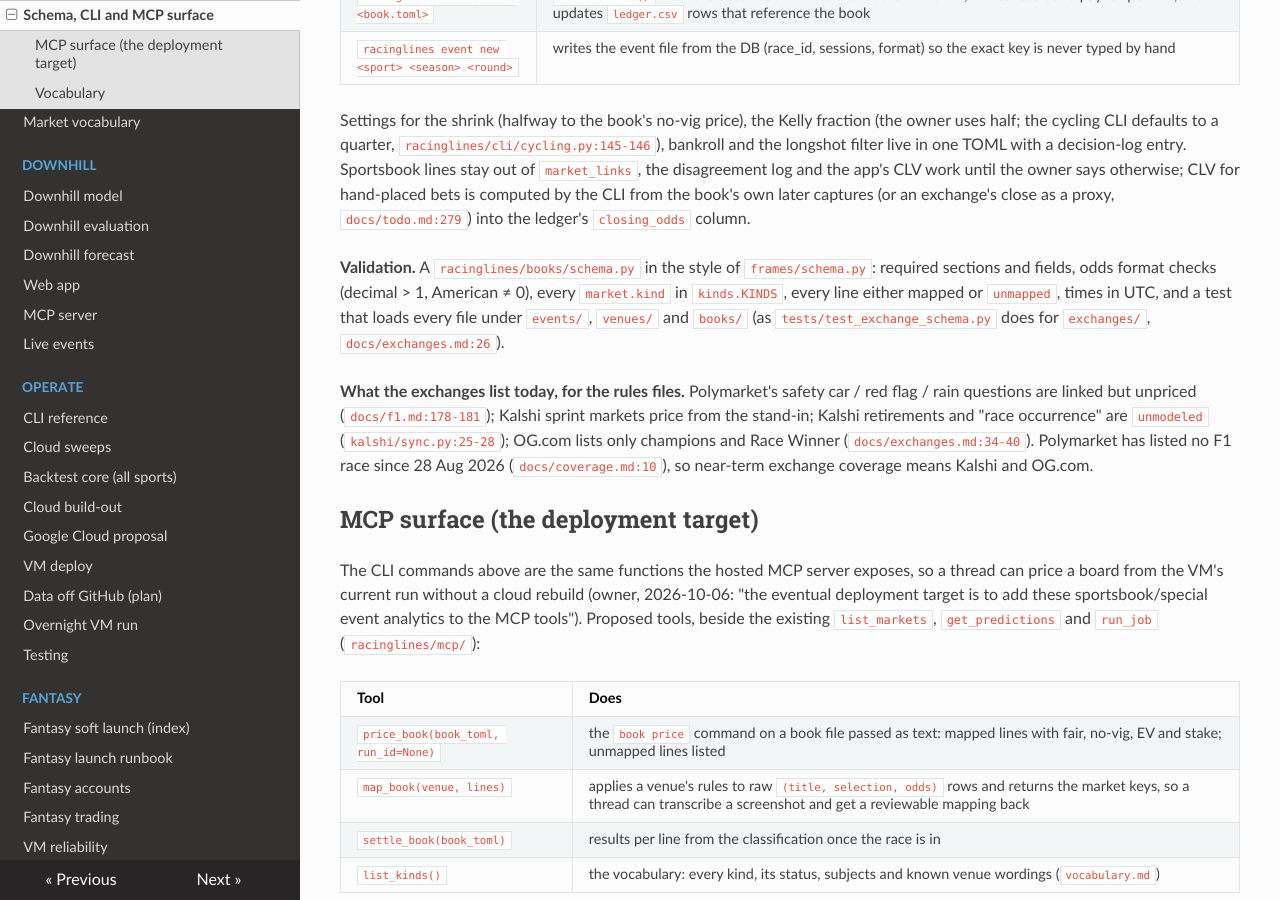
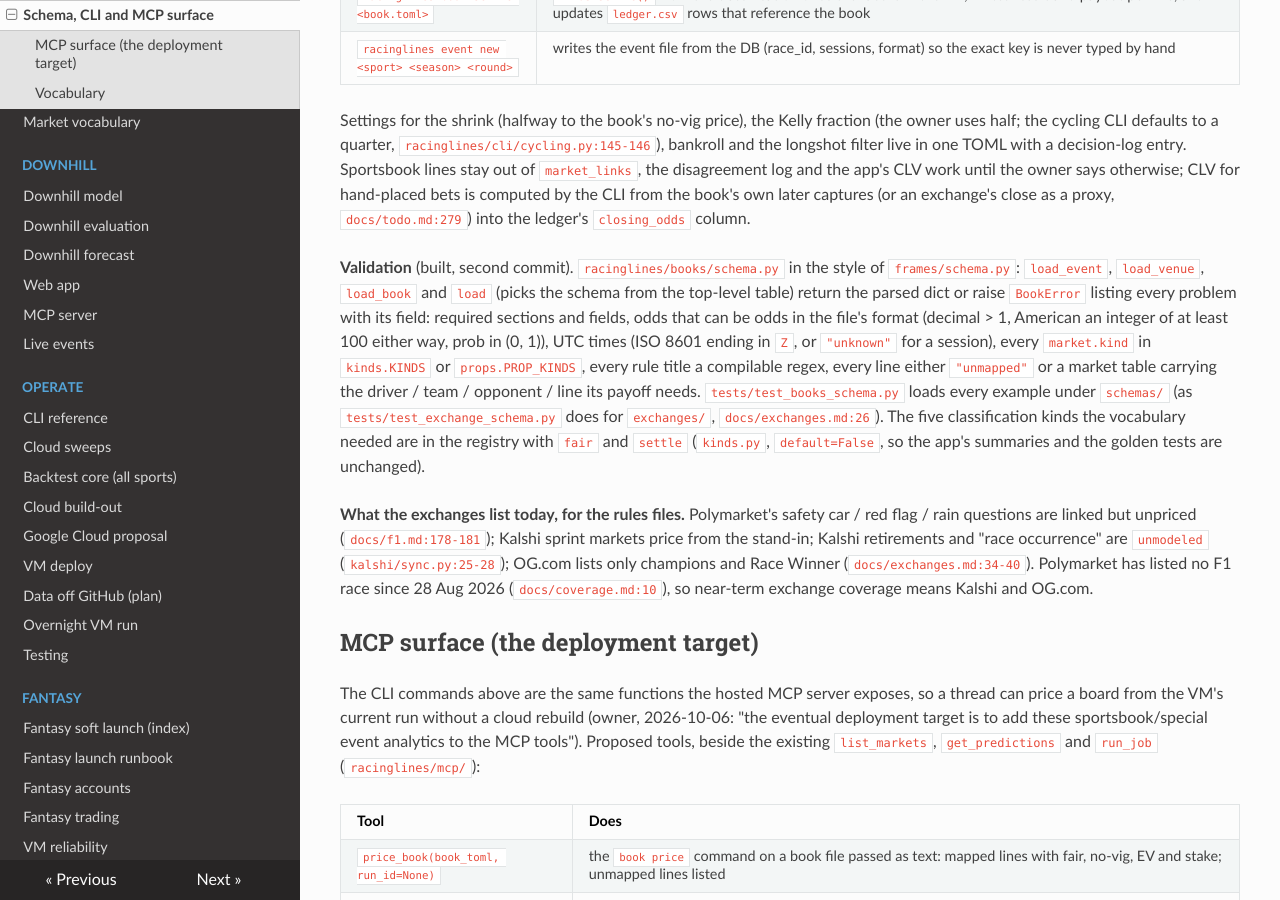
Before and after one commit to lalligagger/racinglines-public, an MkDocs documentation site: the page built from docs/sportsbook/index.md, in a window 1280 px wide and 900 px high, scrolled down 1435 px. Built offline with MkDocs 1.6.1, drawn with Linux system fonts in a browser that asks for light colours; nearby versions of some CDN libraries; some of the changed text lies outside the part shown.

Commit message:
[nice] Sportsbook design page: the validator and the five kinds are built, say so
docs/sportsbook/index.md said the draft examples lived only in the project library and that nothing in the repo
read them, and described the validator in the future tense with a looser American-odds check (non-zero) than the
one built (an integer of at least 100 either way). Both paragraphs now describe racinglines/books/schema.py and
the five registry kinds as they are in the previous commit. Docs only.

Co-Authored-By: Claude Fable 5.1 <noreply@anthropic.com>
Claude-Session: https://claude.ai/code/session_01JCcxH5fvPauqd9wjRrvgf6

```diff
--- a/docs/sportsbook/index.md
+++ b/docs/sportsbook/index.md
@@ -8,8 +8,8 @@ library; this page is the part the repo needs: the schema, the vocabulary, the C
 The owner's rule: sportsbook analysis is CLI only, outside the app and its database for now, and events are defined by
 schemas that no venue owns. The repo already defines sports (`sports/<code>.toml`), exchanges (`exchanges/<code>.toml`,
 read by `racinglines/exchanges.py`) and input frames (`racinglines/frames/schema.py`) as data with a validator. The
-proposal adds three more files of the same kind. Draft examples, parsed with `tomllib` and built from real board rows,
-are in `library/roadmap/schemas/`; nothing in the repo reads them yet.
+proposal adds three more files of the same kind. Draft examples, built from real board rows, are under
+[`schemas/`](schemas/) and load through `racinglines/books/schema.py` (`tests/test_books_schema.py` loads every one).
 
 | File | One per | Holds | Example |
 |---|---|---|---|
@@ -41,10 +41,15 @@ decision-log entry. Sportsbook lines stay out of `market_links`, the disagreemen
 owner says otherwise; CLV for hand-placed bets is computed by the CLI from the book's own later captures (or an
 exchange's close as a proxy, `docs/todo.md:279`) into the ledger's `closing_odds` column.
 
-**Validation.** A `racinglines/books/schema.py` in the style of `frames/schema.py`: required sections and fields, odds
-format checks (decimal > 1, American ≠ 0), every `market.kind` in `kinds.KINDS`, every line either mapped or
-`unmapped`, times in UTC, and a test that loads every file under `events/`, `venues/` and `books/` (as
-`tests/test_exchange_schema.py` does for `exchanges/`, `docs/exchanges.md:26`).
+**Validation** (built, second commit). `racinglines/books/schema.py` in the style of `frames/schema.py`: `load_event`,
+`load_venue`, `load_book` and `load` (picks the schema from the top-level table) return the parsed dict or raise
+`BookError` listing every problem with its field: required sections and fields, odds that can be odds in the file's
+format (decimal > 1, American an integer of at least 100 either way, prob in (0, 1)), UTC times (ISO 8601 ending in `Z`,
+or `"unknown"` for a session), every `market.kind` in `kinds.KINDS` or `props.PROP_KINDS`, every rule title a compilable
+regex, every line either `"unmapped"` or a market table carrying the driver / team / opponent / line its payoff needs.
+`tests/test_books_schema.py` loads every example under `schemas/` (as `tests/test_exchange_schema.py` does for
+`exchanges/`, `docs/exchanges.md:26`). The five classification kinds the vocabulary needed are in the registry with
+`fair` and `settle` (`kinds.py`, `default=False`, so the app's summaries and the golden tests are unchanged).
 
 **What the exchanges list today, for the rules files.** Polymarket's safety car / red flag / rain questions are linked but
 unpriced (`docs/f1.md:178-181`); Kalshi sprint markets price from the stand-in; Kalshi retirements and "race occurrence"
```
